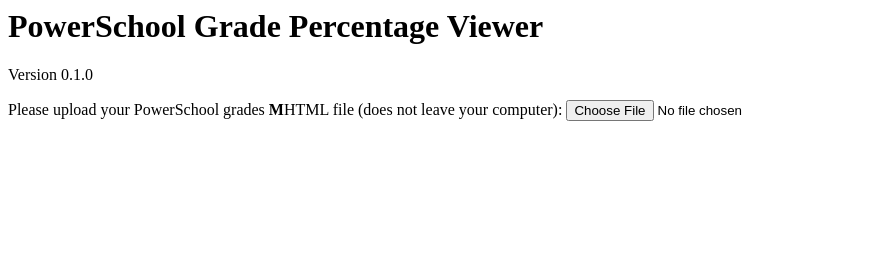
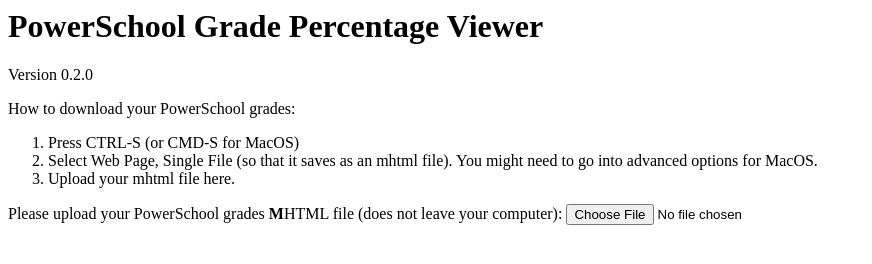
Before and after one commit to py660/PSPercentViewer, a plain HTML site: page index.html in a window 1280 px wide. Shown: the whole page, without its empty margins (0-872 px from the left). Drawn offline with Linux system fonts and the light colour scheme.

Commit message:
Update index.html

```diff
--- a/index.html
+++ b/index.html
@@ -3,7 +3,13 @@
   </head>
   <body>
     <h1>PowerSchool Grade Percentage Viewer</h1>
-    <p>Version 0.1.0</p>
+    <p>Version 0.2.0</p>
+    <p>How to download your PowerSchool grades:</p>
+    <ol>
+      <li>Press CTRL-S (or CMD-S for MacOS)</li>
+      <li>Select Web Page, Single File (so that it saves as an mhtml file). You might need to go into advanced options for MacOS.</li>
+      <li>Upload your mhtml file here.</li>
+    </ol>
     <label for="upload">Please upload your PowerSchool grades <b>M</b>HTML file (does not leave your computer): </label><input id="upload" type="file"/>
     <script src="https://unpkg.com/mhtml2html@3.0.0"></script>
     <script src="script.js"></script>
```
